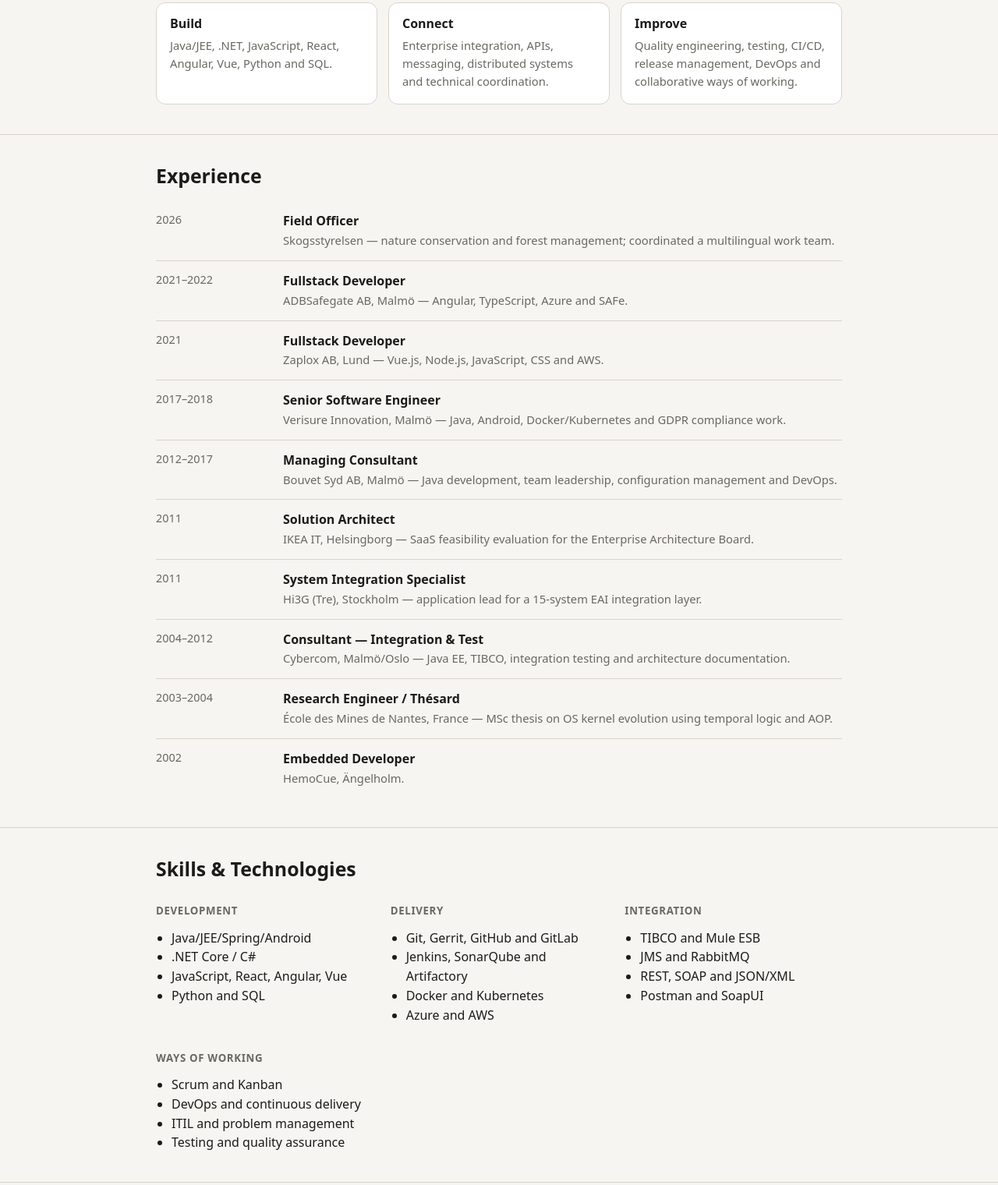
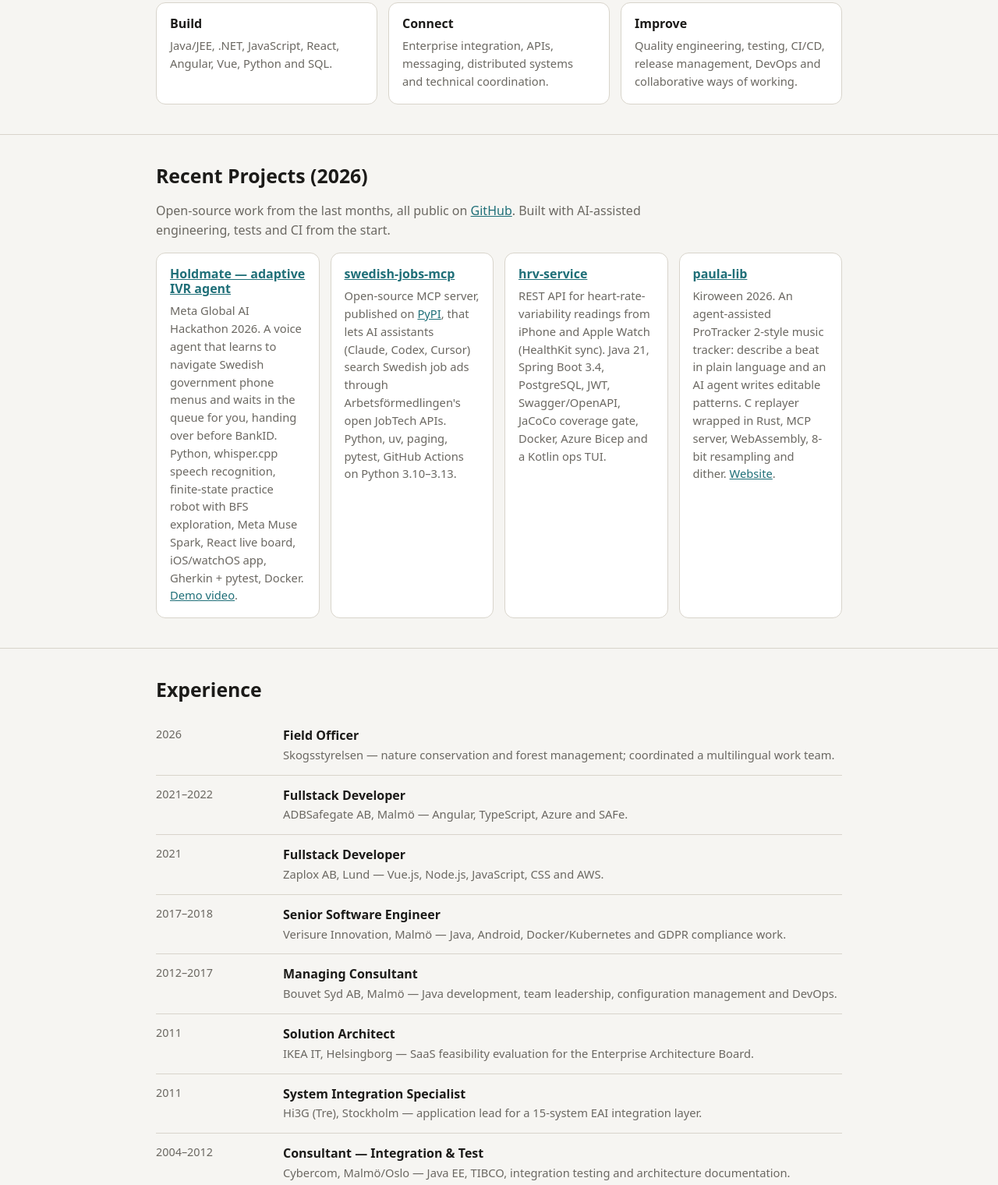
Before and after one commit to kizouker/public-cv, a plain HTML site: page index.html in a window 1280 px wide. Shown: the part 727-2247 px from the top of the page at 78% size. Drawn offline with Linux system fonts and the light colour scheme.

Commit message:
Add recent projects section and AI skills to CV page

```diff
--- a/index.html
+++ b/index.html
@@ -53,6 +53,7 @@
     <strong>Rickard Åberg</strong>
     <nav>
       <a href="#profile">Profile</a>
+      <a href="#projects">Projects</a>
       <a href="#experience">Experience</a>
       <a href="#skills">Skills</a>
       <a href="#education">Education</a>
@@ -85,6 +86,19 @@
     </div>
   </section>
 
+  <section id="projects">
+    <div class="wrap">
+      <h2>Recent Projects (2026)</h2>
+      <p class="lead">Open-source work from the last months, all public on <a href="https://github.com/kizouker" target="_blank" rel="noopener">GitHub</a>. Built with AI-assisted engineering, tests and CI from the start.</p>
+      <div class="cards">
+        <article class="card"><h3><a href="https://github.com/kizouker/adaptive-IVR-agent" target="_blank" rel="noopener">Holdmate — adaptive IVR agent</a></h3><p>Meta Global AI Hackathon 2026. A voice agent that learns to navigate Swedish government phone menus and waits in the queue for you, handing over before BankID. Python, whisper.cpp speech recognition, finite-state practice robot with BFS exploration, Meta Muse Spark, React live board, iOS/watchOS app, Gherkin + pytest, Docker. <a href="https://youtu.be/orxqS8rnxt0" target="_blank" rel="noopener">Demo video</a>.</p></article>
+        <article class="card"><h3><a href="https://github.com/kizouker/swedish-jobs-mcp" target="_blank" rel="noopener">swedish-jobs-mcp</a></h3><p>Open-source MCP server, published on <a href="https://pypi.org/project/swedish-jobs-mcp/" target="_blank" rel="noopener">PyPI</a>, that lets AI assistants (Claude, Codex, Cursor) search Swedish job ads through Arbetsförmedlingen's open JobTech APIs. Python, uv, paging, pytest, GitHub Actions on Python 3.10–3.13.</p></article>
+        <article class="card"><h3><a href="https://github.com/kizouker/hrv-service" target="_blank" rel="noopener">hrv-service</a></h3><p>REST API for heart-rate-variability readings from iPhone and Apple Watch (HealthKit sync). Java 21, Spring Boot 3.4, PostgreSQL, JWT, Swagger/OpenAPI, JaCoCo coverage gate, Docker, Azure Bicep and a Kotlin ops TUI.</p></article>
+        <article class="card"><h3><a href="https://github.com/kizouker/paula-lib" target="_blank" rel="noopener">paula-lib</a></h3><p>Kiroween 2026. An agent-assisted ProTracker 2-style music tracker: describe a beat in plain language and an AI agent writes editable patterns. C replayer wrapped in Rust, MCP server, WebAssembly, 8-bit resampling and dither. <a href="https://kizouker.github.io/paula-lib/" target="_blank" rel="noopener">Website</a>.</p></article>
+      </div>
+    </div>
+  </section>
+
   <section id="experience">
     <div class="wrap">
       <h2>Experience</h2>
@@ -107,7 +121,8 @@
     <div class="wrap">
       <h2>Skills &amp; Technologies</h2>
       <div class="columns">
-        <div><h3>Development</h3><ul><li>Java/JEE/Spring/Android</li><li>.NET Core / C#</li><li>JavaScript, React, Angular, Vue</li><li>Python and SQL</li></ul></div>
+        <div><h3>Development</h3><ul><li>Java/JEE/Spring/Android</li><li>.NET Core / C#</li><li>JavaScript, React, Angular, Vue</li><li>Python and SQL</li><li>Rust, C and Kotlin</li></ul></div>
+        <div><h3>AI &amp; agents</h3><ul><li>Model Context Protocol (MCP) servers</li><li>Multi-agent LLM workflows</li><li>Ollama local inference and cloud LLM APIs</li><li>Speech recognition (whisper.cpp)</li></ul></div>
         <div><h3>Delivery</h3><ul><li>Git, Gerrit, GitHub and GitLab</li><li>Jenkins, SonarQube and Artifactory</li><li>Docker and Kubernetes</li><li>Azure and AWS</li></ul></div>
         <div><h3>Integration</h3><ul><li>TIBCO and Mule ESB</li><li>JMS and RabbitMQ</li><li>REST, SOAP and JSON/XML</li><li>Postman and SoapUI</li></ul></div>
         <div><h3>Ways of working</h3><ul><li>Scrum and Kanban</li><li>DevOps and continuous delivery</li><li>ITIL and problem management</li><li>Testing and quality assurance</li></ul></div>
```
